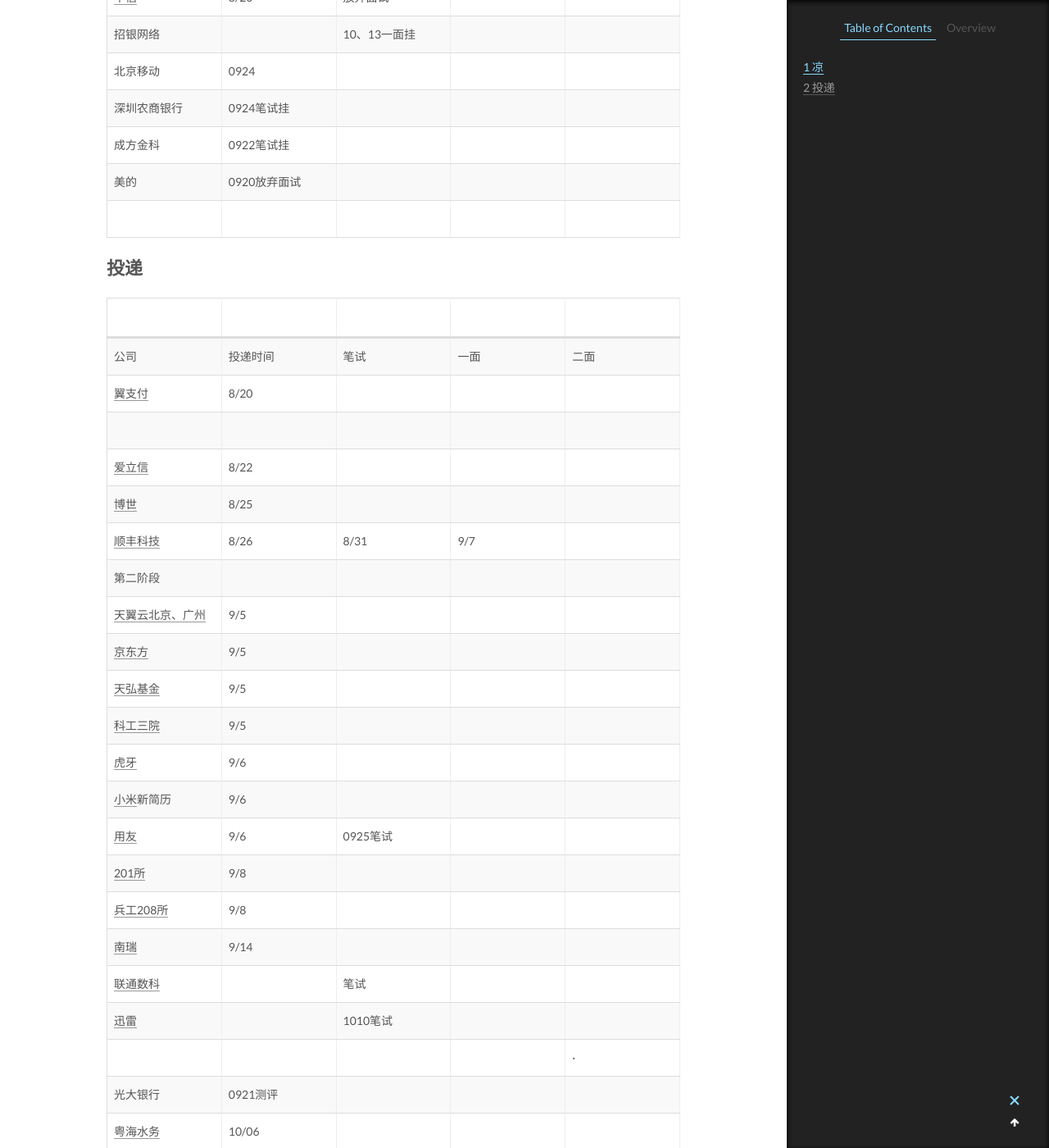
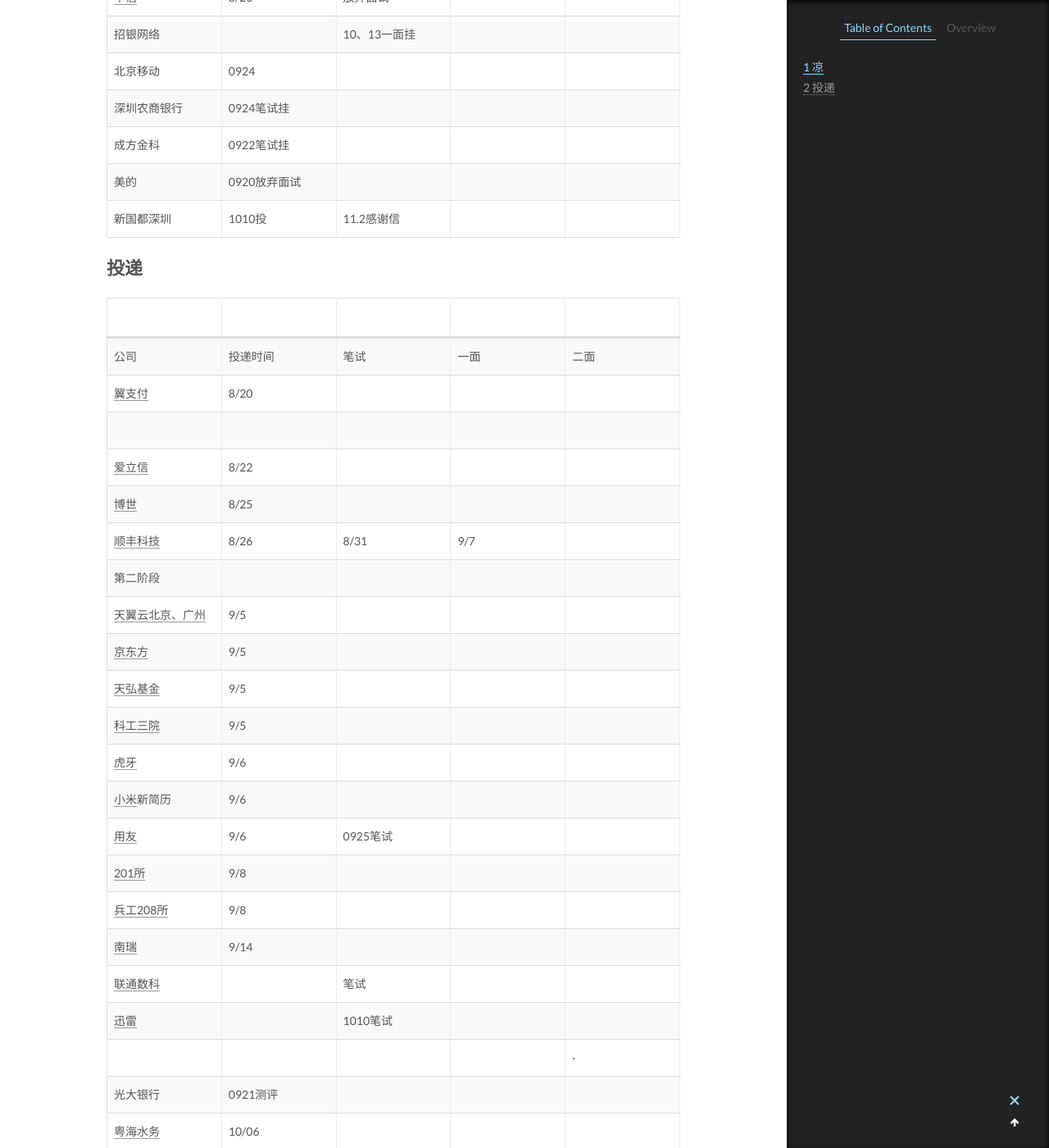
Before and after one commit to modiman/modiman.github.io, a Jekyll site: the page built from _posts/2022-7-7-招聘信息汇总.md, in a window 1280 px wide and 1400 px high, scrolled down 3385 px. Shown: the whole window at 82% size. Built offline with Jekyll 4.4.1, drawn with Linux system fonts in a browser that asks for light colours.

Commit message:
Update 2022-7-7-招聘信息汇总.md

```diff
--- a/_posts/2022-7-7-招聘信息汇总.md
+++ b/_posts/2022-7-7-招聘信息汇总.md
@@ -72,7 +72,7 @@
 | 深圳农商银行                                                 | 0924笔试挂   |                   |            |       |
 | 成方金科                                                     | 0922笔试挂   |                   |            |       |
 | 美的                                                         | 0920放弃面试 |                   |            |       |
-|                                                              |              |                   |            |       |
+| 新国都深圳                                                   | 1010投       | 11.2感谢信        |            |       |
 
 # 投递
 
```
Also changed, not shown: other parts of _posts/2022-7-7-招聘信息汇总.md (+1 -1 lines).
